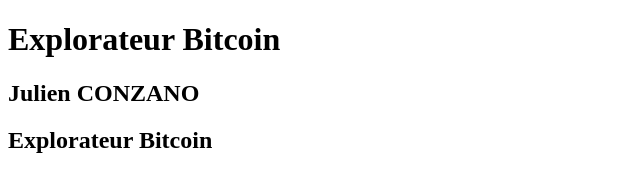
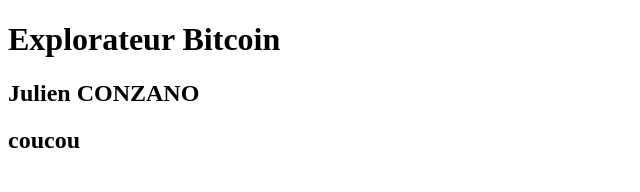
Before and after one commit to JulienConzano13/Julien-Conzano, a plain HTML site: page index.html in a window 1280 px wide. Shown: the whole page, without its empty margins (0-640 px from the left). Drawn offline with Linux system fonts and the light colour scheme.

Commit message:
Update index.html

```diff
--- a/index.html
+++ b/index.html
@@ -9,7 +9,7 @@
 	<body>
 		<h1>Explorateur Bitcoin</h1>
 		<h2>Julien CONZANO</h1>
-		<h2>Explorateur Bitcoin</h1>
+		<h2>coucou</h1>
 	</body>
 
 </html>
```
